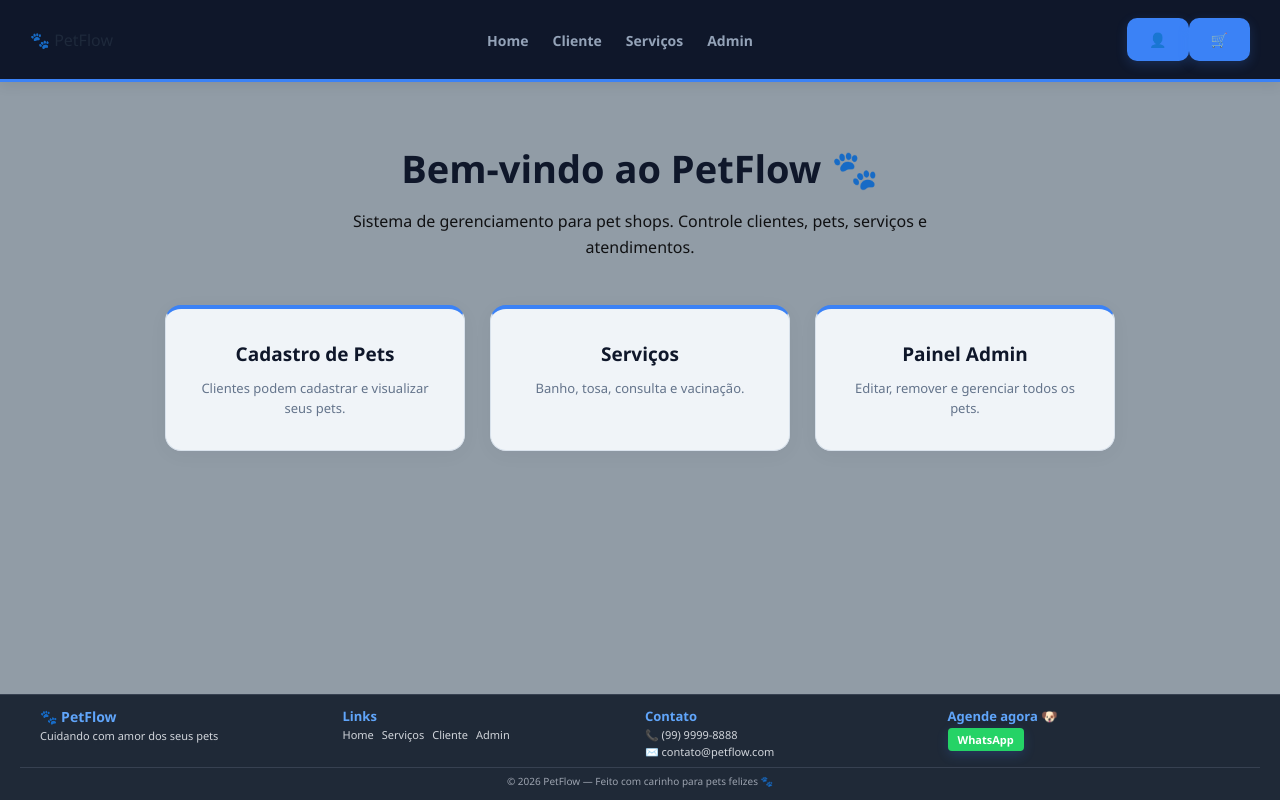
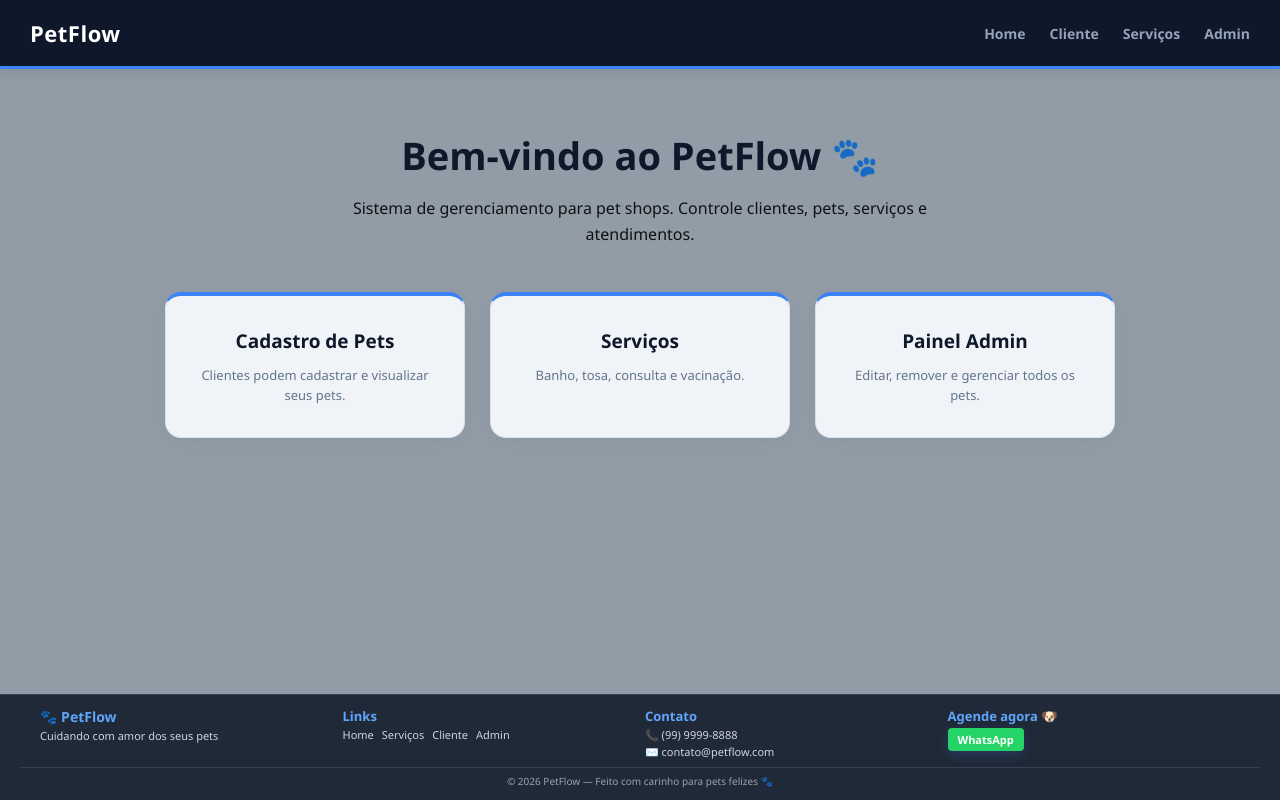
Before and after one commit to kess1ly/Javascript, a React app: page / in a window 1280 px wide. Built offline with nearby package versions, Linux system fonts and the light colour scheme; the HTML template or start-up script is replaced by a standard one.

Commit message:
Update nav.jsx

```diff
--- a/src/componentes/nav.jsx
+++ b/src/componentes/nav.jsx
@@ -1,55 +1,16 @@
-import { Link, useLocation } from "react-router-dom";
+import { Link } from "react-router-dom";
 
 export default function Nav() {
-  const location = useLocation();
+  return (
+    <nav>
+      <h1>PetFlow</h1>
 
-  const isActive = (path) => location.pathname === path;
-
-  return (
-    <nav className="nav">
-
-      {/* LOGO */}
-      <div className="nav-logo">
-        🐾 <span>PetFlow</span>
-      </div>
-
-      {/* LINKS */}
-      <ul className="nav-links">
-        <li>
-          <Link className={isActive("/") ? "active" : ""} to="/">
-            Home
-          </Link>
-        </li>
-
-        <li>
-          <Link className={isActive("/cliente") ? "active" : ""} to="/cliente">
-            Cliente
-          </Link>
-        </li>
-
-        <li>
-          <Link className={isActive("/servicos") ? "active" : ""} to="/servicos">
-            Serviços
-          </Link>
-        </li>
-
-        <li>
-          <Link className={isActive("/admin") ? "active" : ""} to="/admin">
-            Admin
-          </Link>
-        </li>
+      <ul>
+        <li><Link to="/">Home</Link></li>
+        <li><Link to="/cliente">Cliente</Link></li>
+        <li><Link to="/servicos">Serviços</Link></li>
+        <li><Link to="/admin">Admin</Link></li>
       </ul>
-
-      {/* AÇÕES */}
-      <div className="nav-actions">
-        <button className="icon-btn" title="Perfil">
-          👤
-        </button>
-
-        <button className="icon-btn" title="Carrinho">
-          🛒
-        </button>
-      </div>
     </nav>
   );
 }
```
